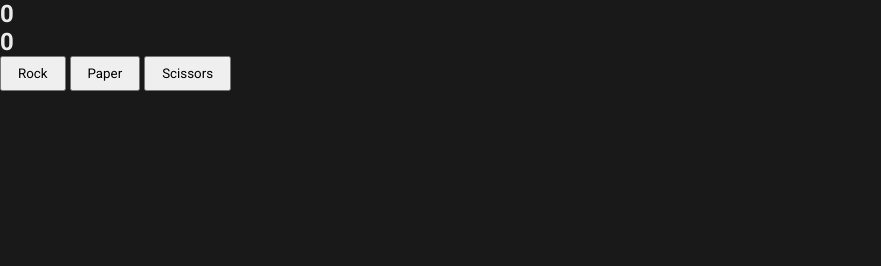
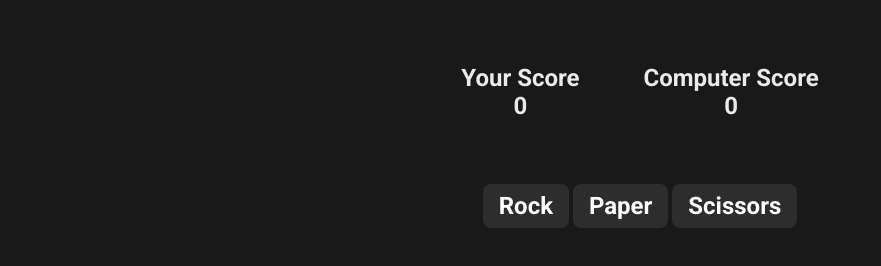
Before and after one commit to LoveForPeeps/odin-rps, a plain HTML site: page index.html in a window 1280 px wide. Shown: the whole page, without its empty margins (0-881 px from the left). Drawn offline with Linux system fonts and the light colour scheme.

Commit message:
Added button styling and layout. Also put a cooldown on playing the rounds.

```diff
--- a/index.html
+++ b/index.html
@@ -13,8 +13,14 @@
 <body>
     <main id="game-container">
         <div id="scoreboard">
-            <h2 id="player-score">0</h2>
-            <h2 id="computer-score">0</h2>
+            <div>
+                <h2>Your Score</h2>
+                <h2 id="player-score">0</h2>
+            </div>
+            <div>
+                <h2>Computer Score</h2>
+                <h2 id="computer-score">0</h2>
+            </div>
         </div>
 
         <div id="options">
--- a/main.js
+++ b/main.js
@@ -1,5 +1,7 @@
 let playerScore = 0;
 let computerScore = 0;
+
+let cooldown = false;
 
 function firstCharToUpper(string) {
     return string.at(0).toUpperCase() + string.slice(1)
@@ -73,6 +75,12 @@ function playRound(humanChoice, computerChoice) {
 
 playerOptions.addEventListener('click', (event) => {
     const target = event.target
+
+    if (cooldown) {
+        return
+    }
+
+    cooldown = true;
     switch(target.id) {
         case 'rock':
         case 'paper':
@@ -95,4 +103,8 @@ playerOptions.addEventListener('click', (event) => {
             updateDisplays();
             break;
     }
+
+    setTimeout(() => {
+        cooldown = false;
+    }, 500);
 })
--- a/styles.css
+++ b/styles.css
@@ -11,8 +11,35 @@
 body {
     background-color: rgb(25, 25, 25);
     color: rgb(235, 235, 235);
+
+    text-align: center;
 }
 
 button {
+    background-color: rgb(45, 45, 45);
+    color: white;
+
+    font-size: 1.5rem;
+    font-weight: 700;
+
+    border: none;
+    border-radius: 8px;
     padding: 8px 16px;
 }
+
+#game-container {
+    display: flex;
+
+    flex-direction: column;
+    gap: 8vh;
+}
+
+#scoreboard {
+    display: flex;
+    text-align: center;
+
+    justify-content: center;
+
+    padding-top: 4rem;
+    gap: 4rem;
+}
```
